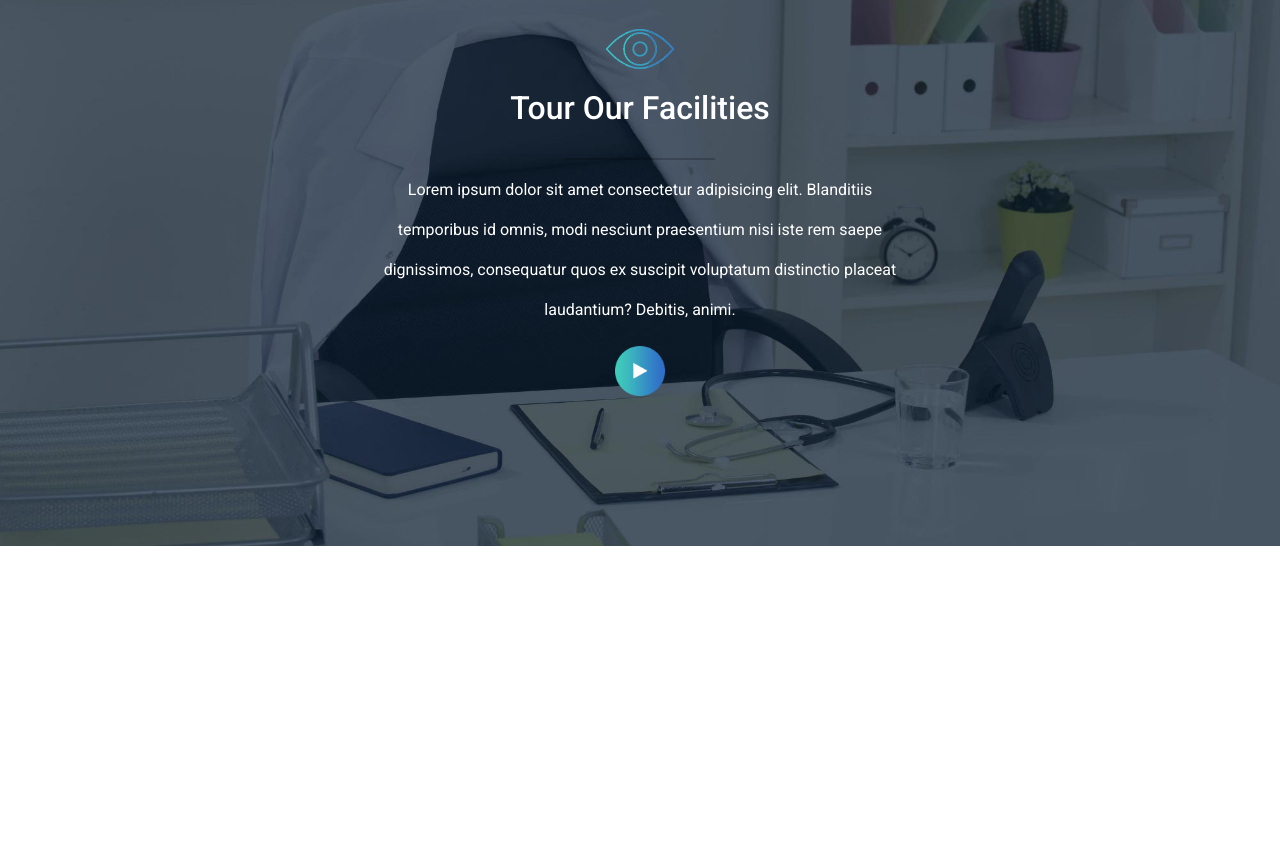
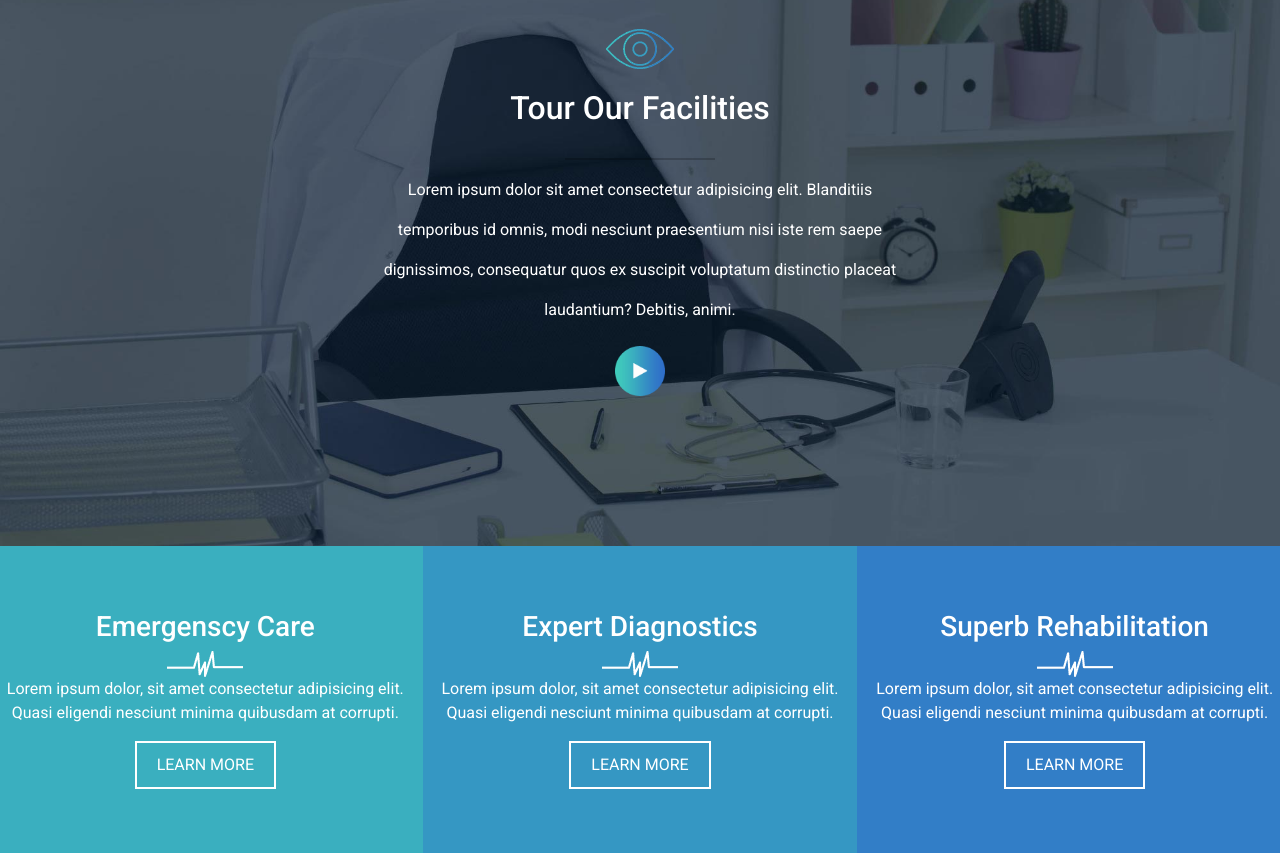
Before and after one commit to LuongoAndrea/proj-html-vuejs, a Vue app: page / in a window 1280 px wide. Shown: the part 4105-4958 px from the top of the page. Before the commit the page ends 4651 px from the top, so only its background shows below. Built offline with nearby package versions, Linux system fonts and the light colour scheme.

Commit message:
section 5

```diff
--- a/src/App.vue
+++ b/src/App.vue
@@ -9,6 +9,7 @@
         <SectionTwo/>
         <SectionThree/>
         <SectionFour/>
+        <SectionFive/>
     </main>
 </template>
 
@@ -20,6 +21,8 @@ import SectionOne from './components/SectionOne.vue';
 import SectionTwo from './components/SectionTwo.vue';
 import SectionThree from './components/SectionThree.vue';
 import SectionFour from './components/SectionFour.vue';
+import SectionFive from './components/SectionFive.vue';
+
 
     export default {
     components:{
@@ -28,7 +31,8 @@ import SectionFour from './components/SectionFour.vue';
     SectionOne,
     SectionTwo,
     SectionThree,
-    SectionFour
+    SectionFour,
+    SectionFive,
 },
 data() {
     return {
--- a/src/assets/styles/general.scss
+++ b/src/assets/styles/general.scss
@@ -28,15 +28,7 @@ li{
      transform: translate(0,-100%);
     }
  }
-button{
-    padding: 10px 20px;
-    text-transform: uppercase;
-}
-button.blue{
-    border: none;
-    background-color: $blue-light;
-    color: $white;
-}
+
 .al-container{
     padding: 0 25%;
 }
@@ -51,3 +43,19 @@ section{
         line-height: 40px;
     }
 }
+
+// btn
+button{
+    padding: 10px 20px;
+    text-transform: uppercase;
+}
+button.blue{
+    border: none;
+    background-color: $blue-light;
+    color: $white;
+}
+button.transparent{
+    border: 2px solid $white;
+    background-color: $transparent;
+    color: $white;
+}
--- /dev/null
+++ b/src/components/SectionFive.vue
@@ -0,0 +1,45 @@
+<template>
+    <div class="text-center white">
+        <div class="row">
+            <div v-for="(item,index) in store.section[4].cards" :class="'col-4 '+item.class">
+                <div>
+                    <h3 class="text-capitalize">{{item.title}}</h3>
+                    <img :src="'./'+item.img+'.png'" alt="">
+                    <p>{{item.paragraph}}</p>
+                    <button class="transparent">{{store.btn[1]}}</button>
+                </div>
+            </div>
+        </div>
+    </div>
+</template>
+
+<script>
+    import {store} from '../store';
+    export default {
+        name:'SectionFive',
+        data() {
+            return {
+                store,
+            }
+        },
+    }
+</script>
+
+<style lang="scss" scoped>
+@use '../assets/styles/partials/variables' as *;
+.white{
+    color: $white;
+}
+.primo{
+    background-color: $blue-light;
+    padding: 4rem 0;
+}
+.secondo{
+    background-color: $blue;
+    padding: 4rem 0;
+}
+.terzo{
+    background-color: $blue-strong;
+    padding: 4rem 0;
+}
+</style>
--- a/src/store.js
+++ b/src/store.js
@@ -208,17 +208,20 @@ export const store = reactive({
                 {
                     title: 'emergenscy care',
                     img:'src/assets/images/wave-divider',
-                    paragraph:'Lorem ipsum dolor, sit amet consectetur adipisicing elit. Quasi eligendi nesciunt minima quibusdam at corrupti.'
+                    paragraph:'Lorem ipsum dolor, sit amet consectetur adipisicing elit. Quasi eligendi nesciunt minima quibusdam at corrupti.',
+                    class: 'primo'
                 },
                 {
                     title: 'expert diagnostics',
                     img:'src/assets/images/wave-divider',
-                    paragraph:'Lorem ipsum dolor, sit amet consectetur adipisicing elit. Quasi eligendi nesciunt minima quibusdam at corrupti.'
+                    paragraph:'Lorem ipsum dolor, sit amet consectetur adipisicing elit. Quasi eligendi nesciunt minima quibusdam at corrupti.',
+                    class: 'secondo'
                 },
                 {
                     title: 'superb rehabilitation',
                     img:'src/assets/images/wave-divider',
-                    paragraph:'Lorem ipsum dolor, sit amet consectetur adipisicing elit. Quasi eligendi nesciunt minima quibusdam at corrupti.'
+                    paragraph:'Lorem ipsum dolor, sit amet consectetur adipisicing elit. Quasi eligendi nesciunt minima quibusdam at corrupti.',
+                    class: 'terzo'
                 }
             ]
         },
```
